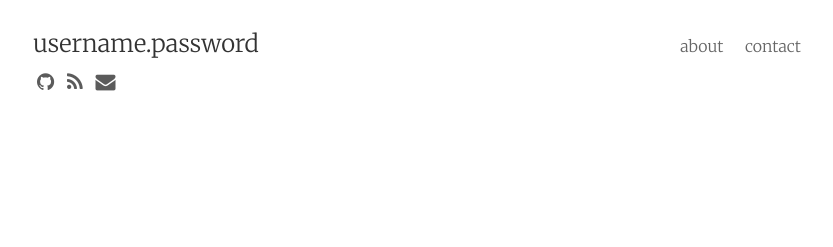
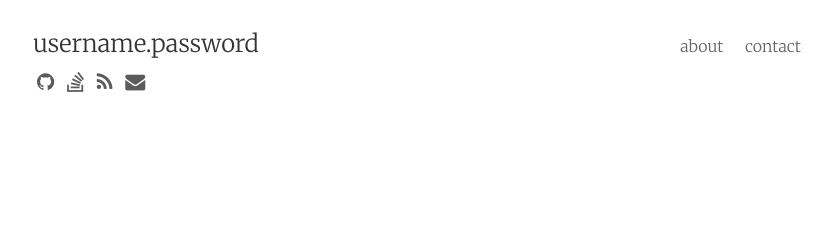
Before and after one commit to tom-galvin/tom-galvin.github.io, a Jekyll site: the page built from _posts/2014-12-27-boolean-types.md, in a window 1280 px wide. Shown: the top 247 px of the page, without its empty margins (223-1056 px from the left). Built offline with Jekyll 4.4.1, drawn with Linux system fonts in a browser that asks for light colours; nearby versions of some CDN libraries; comment, search, counter and statistics services are not loaded.

Commit message:
Adding SO

```diff
--- a/_config.yml
+++ b/_config.yml
@@ -13,10 +13,12 @@ google_analytics: UA-57985829-1
 animated:           false
 show_related_posts: false
 show_post_footers:  false
+disqus_shortname: usnpw
 
 # Social icons
 show_social_icons: true
 github_username: Quackmatic
+stackoverflow_profile_id: 4325617
 twitter_username:
 google_plus_id:
 linkedin_username:
--- a/_includes/social_links.html
+++ b/_includes/social_links.html
@@ -2,6 +2,9 @@
   <div class="left">
     {% if site.github_username %}
       <a class="fa fa-github" href="https://github.com/{{ site.github_username }}"></a>
+    {% endif %}
+    {% if site.stackoverflow_profile_id %}
+		<a class="fa fa-stack-overflow" href="http://stackoverflow.com/users/{{ site.stackoverflow_profile_id }}"></a>
     {% endif %}
     <a class="fa fa-rss" href="{{ "/feed.xml" | prepend: site.baseurl }}"></a>
     {% if site.twitter_username %}
--- a/_layouts/post.html
+++ b/_layouts/post.html
@@ -24,12 +24,11 @@ layout: default
   {% include post_footer.html %}
 {% endif %}
 
+{% if site.disqus_shortname %}
   <div id="disqus_thread"></div>
   <script type="text/javascript">
-  /* * * CONFIGURATION VARIABLES: EDIT BEFORE PASTING INTO YOUR WEBPAGE * * */
-  var disqus_shortname = 'usnpw'; // required: replace example with your forum shortname
+    var disqus_shortname = '{{ site.disqus_shortname }}';
 
-  /* * * DON'T EDIT BELOW THIS LINE * * */
     (function() {
       var dsq = document.createElement('script'); dsq.type = 'text/javascript'; dsq.async = true;
       dsq.src = '//' + disqus_shortname + '.disqus.com/embed.js';
@@ -37,7 +36,7 @@ layout: default
     })();
   </script>
   <noscript>Please enable JavaScript to view the <a href="http://disqus.com/?ref_noscript">comments powered by Disqus.</a></noscript>
-
+{% endif %}
 
 {% if site.show_related_posts %}
   <h3 class="related-post-title">Related Posts</h3>
```
Lines whose indentation alone changed are shown as unchanged.
